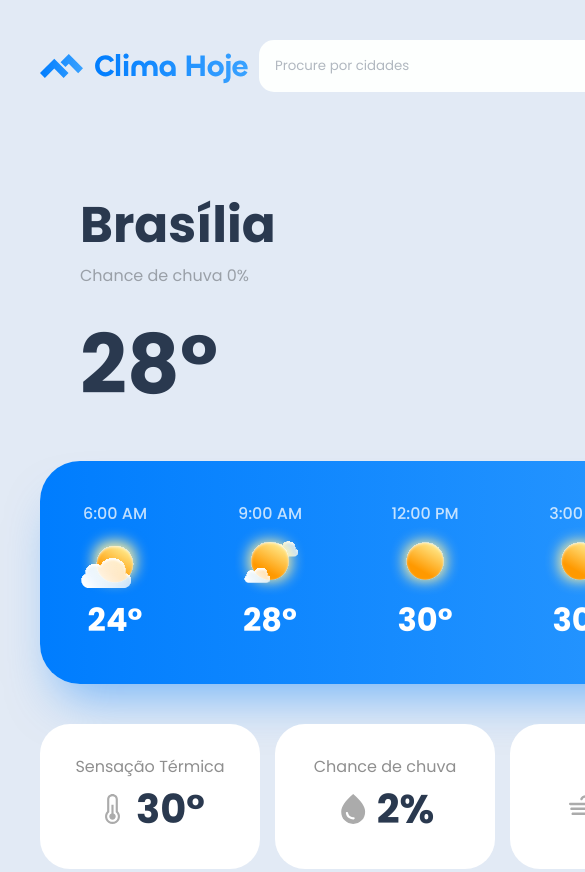
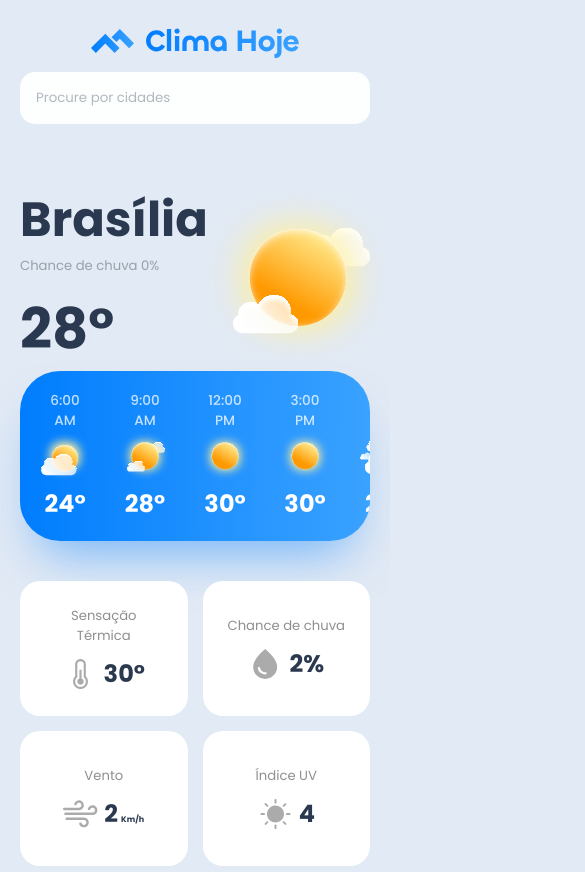
Before and after one commit to eduardomr/clima-hoje, a plain HTML site: page index.html in a window 390 px wide. Shown: the top 872 px of the page, 585 px wide, since content can reach past the window. Drawn offline with Linux system fonts and the light colour scheme.

Commit message:
Update CSS file references and add mobile.css for responsive design

```diff
--- a/index.html
+++ b/index.html
@@ -3,7 +3,7 @@
   <head>
     <meta charset="UTF-8" />
     <link rel="stylesheet" href="styles.css" />
-    <link rel="stylesheet" href="variables.css" />
+    <link rel="stylesheet" href="mobile.css" />
     <meta name="viewport" content="width=device-width, initial-scale=1.0" />
     <link rel="preconnect" href="https://fonts.googleapis.com" />
     <link rel="preconnect" href="https://fonts.gstatic.com" crossorigin />
--- /dev/null
+++ b/mobile.css
@@ -0,0 +1,103 @@
+@media (max-width: 1024px) {
+  .app-container {
+    display: grid;
+    grid-template-columns: 100%;
+    padding: 20px;
+    column-gap: 0;
+    row-gap: 40px;
+  }
+  .navbar-container {
+    flex-direction: column;
+  }
+
+  .navbar-container > img {
+    margin-right: 0;
+    margin-bottom: 10px;
+  }
+
+  .showcase-container {
+    align-items: center;
+    padding-left: 0;
+    padding-right: 0;
+  }
+
+  .showcase-container > .showcase-text > h2:first-child {
+    font-size: 3rem;
+  }
+
+  .showcase-container > .showcase-text > h2:last-child {
+    font-size: 3.5rem;
+  }
+
+  .showcase-container > .showcase-text > p {
+    margin-bottom: 10px;
+    font-size: 0.825rem;
+  }
+
+  .showcase-container > img {
+    width: 180px;
+  }
+
+  .weather-details-container {
+    margin-top: 40px;
+    display: grid;
+    grid-template-columns: repeat(2, 1fr);
+    grid-gap: 15px;
+  }
+
+  .hourly-forecast-container {
+    padding: 20px;
+    overflow-x: scroll;
+    gap: 30px;
+  }
+  .hourly-forecast-container .hour-weather-item > p:first-child {
+    font-size: 0.85rem;
+    text-align: center;
+  }
+
+  .hourly-forecast-container .hour-weather-item > p:last-child {
+    font-size: 1.5rem;
+  }
+
+  .hourly-forecast-container .hour-weather-item > img {
+    width: 50px;
+    height: 50px;
+    margin-bottom: 5px;
+  }
+
+  .weather-details-container .weather-detail-item {
+    padding: 25px;
+    border-radius: 20px;
+    min-height: 135px;
+  }
+
+  .weather-details-container .weather-detail-item > p:first-child {
+    font-size: 0.825rem;
+    margin-bottom: 10px;
+  }
+
+  .weather-details-container .weather-detail-item > div > p {
+    font-size: 1.5rem;
+  }
+  .weather-details-container .weather-detail-item > div > p > span {
+    font-size: 0.5rem;
+    margin-left: -2px;
+  }
+
+  .weather-details-container .weather-detail-item > div > img {
+    width: 35px;
+    height: 30px;
+  }
+
+  .weekly-forecast-container .weather-day-item > p {
+    font-size: 0.925rem;
+  }
+
+  .weekly-forecast-container .weather-day-item > div > p:first-child {
+    font-size: 0.875rem;
+  }
+
+  .weekly-forecast-container .weather-day-item > div > p:last-child {
+    font-size: 0.8rem;
+  }
+}
--- a/styles.css
+++ b/styles.css
@@ -1,3 +1,10 @@
+:root{
+  --bg-color:#e2eaf5;
+  --semi-white:#fdfffe;
+  --gray:#232323;
+  --blue-marine:#3aa2ff;
+}
+
 * {
   box-sizing: border-box;
   margin: 0;
@@ -7,6 +14,7 @@
 html {
   background-color: var(--bg-color);
 }
+
 body {
   max-width: 1440px;
   margin-left: auto;
@@ -21,7 +29,6 @@ body {
 .navbar-container {
   display: flex;
   align-items: center;
-  flex-direction: row;
 }
 
 .navbar-container > img {
@@ -104,6 +111,7 @@ body {
   grid-template-columns: repeat(4,220px);
   column-gap: 15px;
 }
+
 .weather-details-container .weather-detail-item{
   background-color: #fff;
   border-radius: 30px;
@@ -168,6 +176,7 @@ color: #8f8f8f;
 .weekly-forecast-container .weather-day-item > div {
   display: flex;
   align-items: center;
+  justify-content: flex-end;
 }
 
 .weekly-forecast-container .weather-day-item > div > p:first-child{
--- a/variables.css
+++ /dev/null
@@ -1,7 +0,0 @@
-:root{
-    --bg-color:#e2eaf5;
-    --semi-white:#fdfffe;
-    --gray:#232323;
-    --blue-marine:#3aa2ff;
-
-}
```
